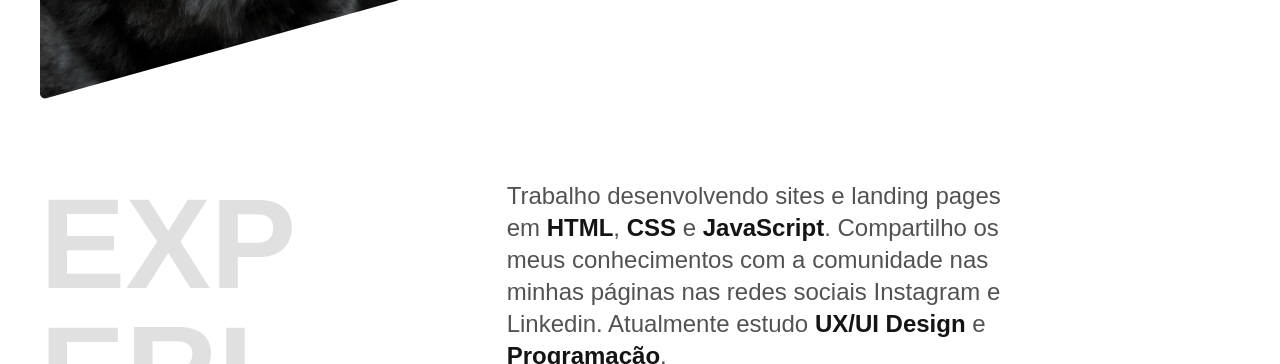
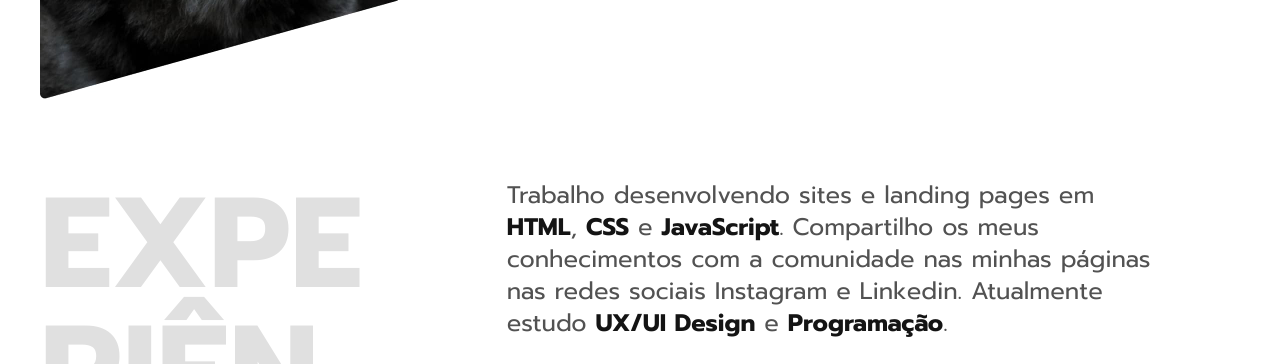
Before and after one commit to josiasdevweb/josiasdevweb.github.io, a plain HTML site: page index.html in a window 1280 px wide. Shown: the part 588-952 px from the top of the page. Drawn offline with Linux system fonts and the light colour scheme.

Commit message:
google fonts

```diff
--- a/index.html
+++ b/index.html
@@ -9,6 +9,9 @@
   <title>josiasdevweb - Desenvolvedor Front End e Designer</title>
   <meta name="description" content="Desenvolvedor & Designer Gráfico localizado em Porto Alegre/RS">
   <link rel="icon" href="./favicon.svg" type="image/svg+xml">
+  <link rel="preconnect" href="https://fonts.googleapis.com">
+  <link rel="preconnect" href="https://fonts.gstatic.com" crossorigin>
+  <link href="https://fonts.googleapis.com/css2?family=Prompt:wght@400;700&display=swap" rel="stylesheet">
 </head>
 
 <body>
@@ -62,7 +65,7 @@
         <h3 class="empresa-titulo">William & Sons Coffee Co.</h3>
         <span class="empresa-titulo">Auxiliar Administrativo</span>
         <p class="empresa-texto">Relacionamento com o cliente. Emissão de notas e faturamento. Participação no
-        desenvolvimento do comércio eletrônico da empresa.</p>
+          desenvolvimento do comércio eletrônico da empresa.</p>
         <ul class="empresa-habilidades">
           <li>HTML</li>
           <li>CSS</li>
```
